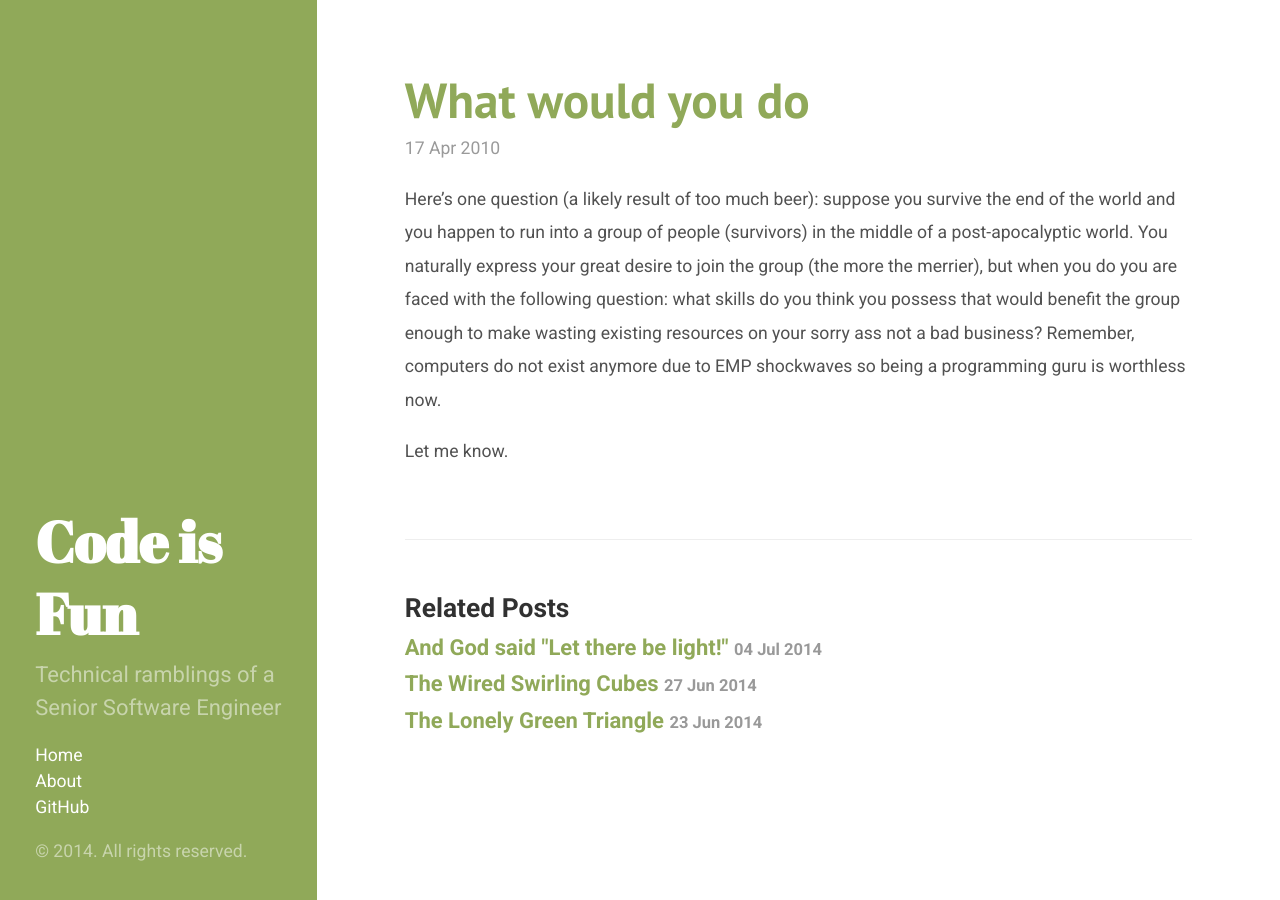
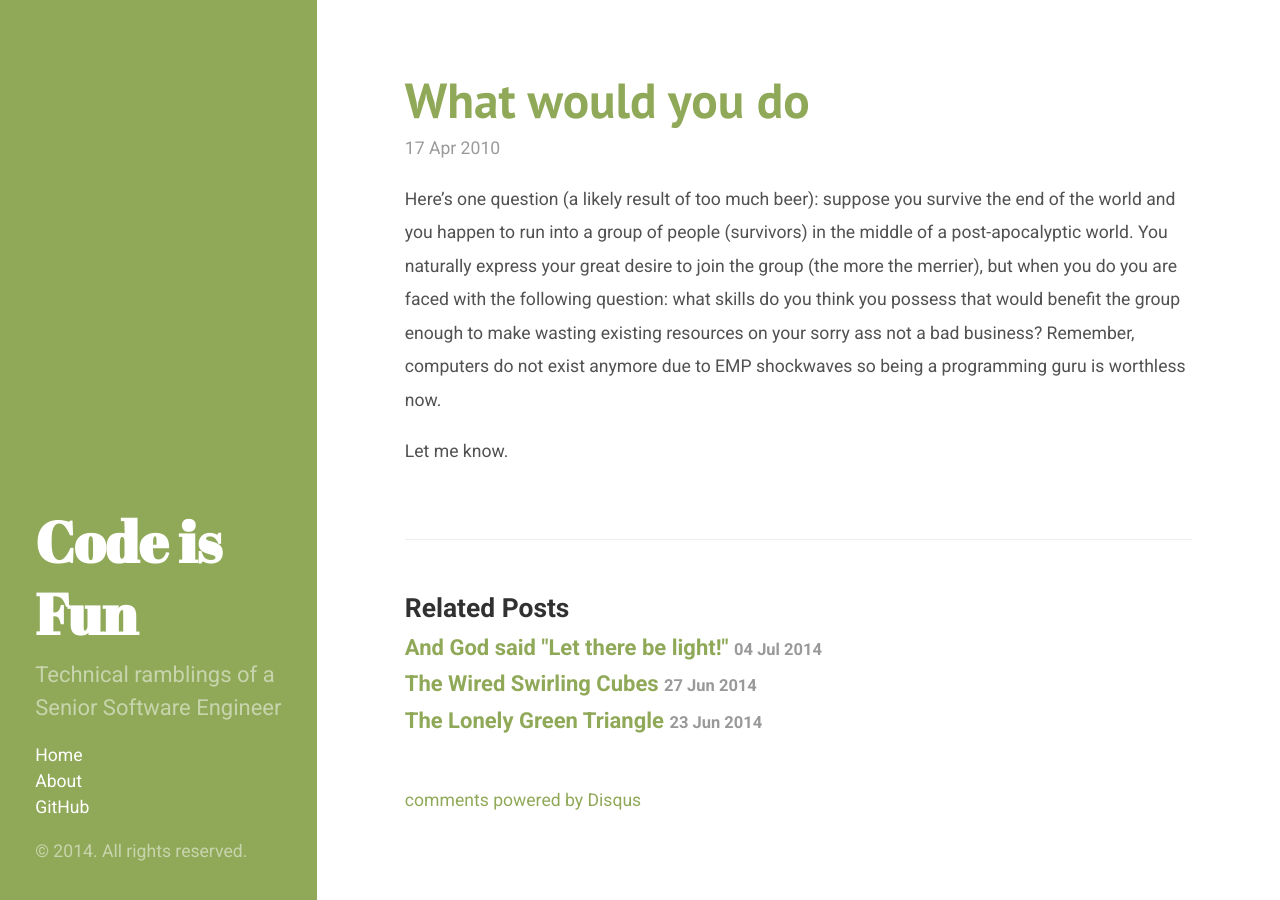
Before and after one commit to benishor/benishor.github.io, a Jekyll site: the page built from _posts/2010-04-17-what-would-you-do.md, in a window 1280 px wide. Built offline with Jekyll 4.4.1, drawn with Linux system fonts in a browser that asks for light colours; Markdown is read by kramdown in place of the engine named in the settings; comment, search, counter and statistics services are not loaded; some of the changed lines change nothing that is shown.

Commit message:
Added Disqus integration for comments

```diff
--- /dev/null
+++ b/_includes/comments.html
@@ -0,0 +1,14 @@
+ <div id="disqus_thread"></div>
+    <script type="text/javascript">
+        /* * * CONFIGURATION VARIABLES: EDIT BEFORE PASTING INTO YOUR WEBPAGE * * */
+        var disqus_shortname = 'blogscenero'; // required: replace example with your forum shortname
+
+        /* * * DON'T EDIT BELOW THIS LINE * * */
+        (function() {
+            var dsq = document.createElement('script'); dsq.type = 'text/javascript'; dsq.async = true;
+            dsq.src = '//' + disqus_shortname + '.disqus.com/embed.js';
+            (document.getElementsByTagName('head')[0] || document.getElementsByTagName('body')[0]).appendChild(dsq);
+        })();
+    </script>
+    <noscript>Please enable JavaScript to view the <a href="http://disqus.com/?ref_noscript">comments powered by Disqus.</a></noscript>
+    <a href="http://disqus.com" class="dsq-brlink">comments powered by <span class="logo-disqus">Disqus</span></a>
--- a/_layouts/post.html
+++ b/_layouts/post.html
@@ -23,3 +23,5 @@
     {% endfor %}
   </ul>
 </div>
+
+{% include comments.html %}
```
